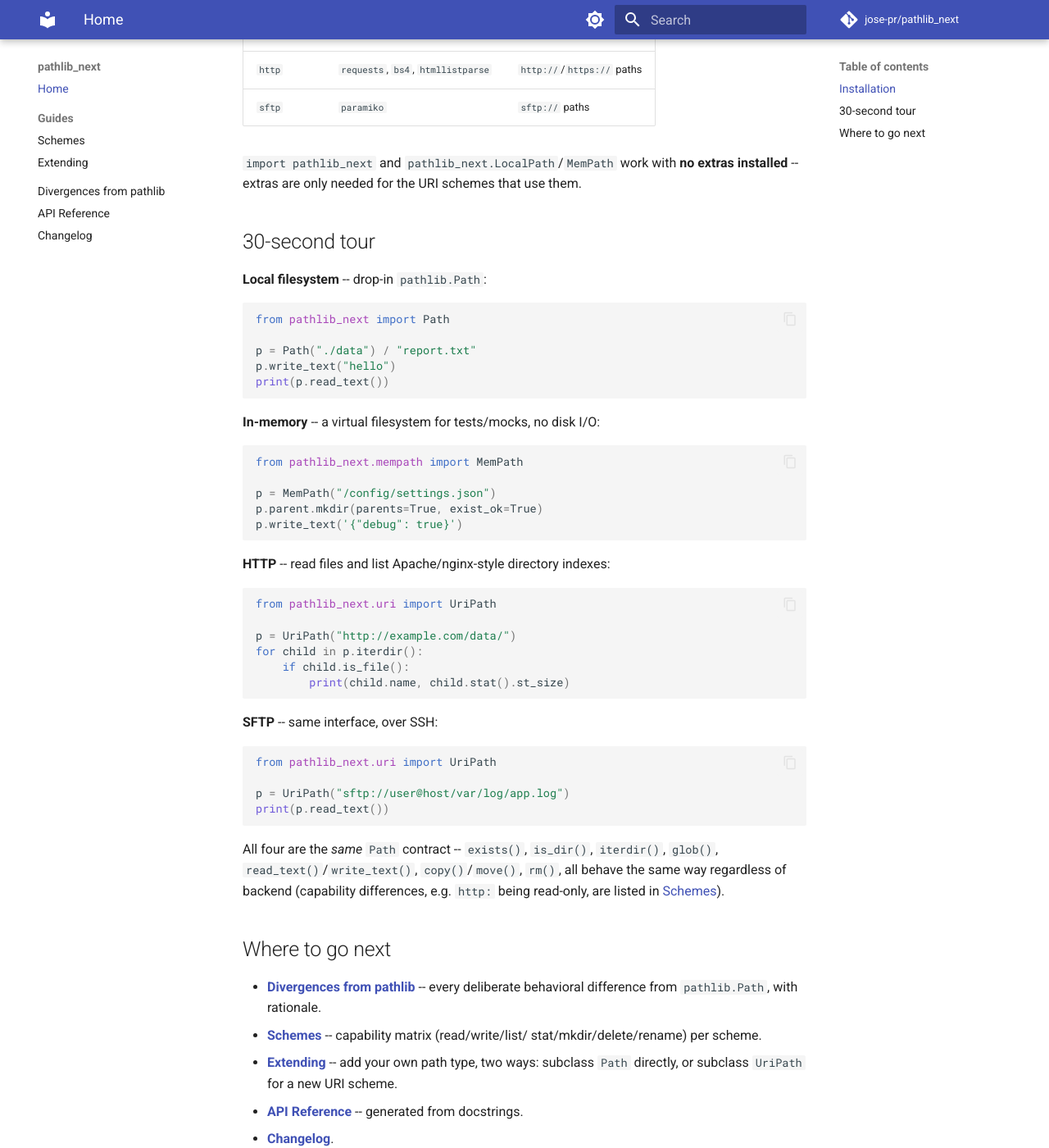
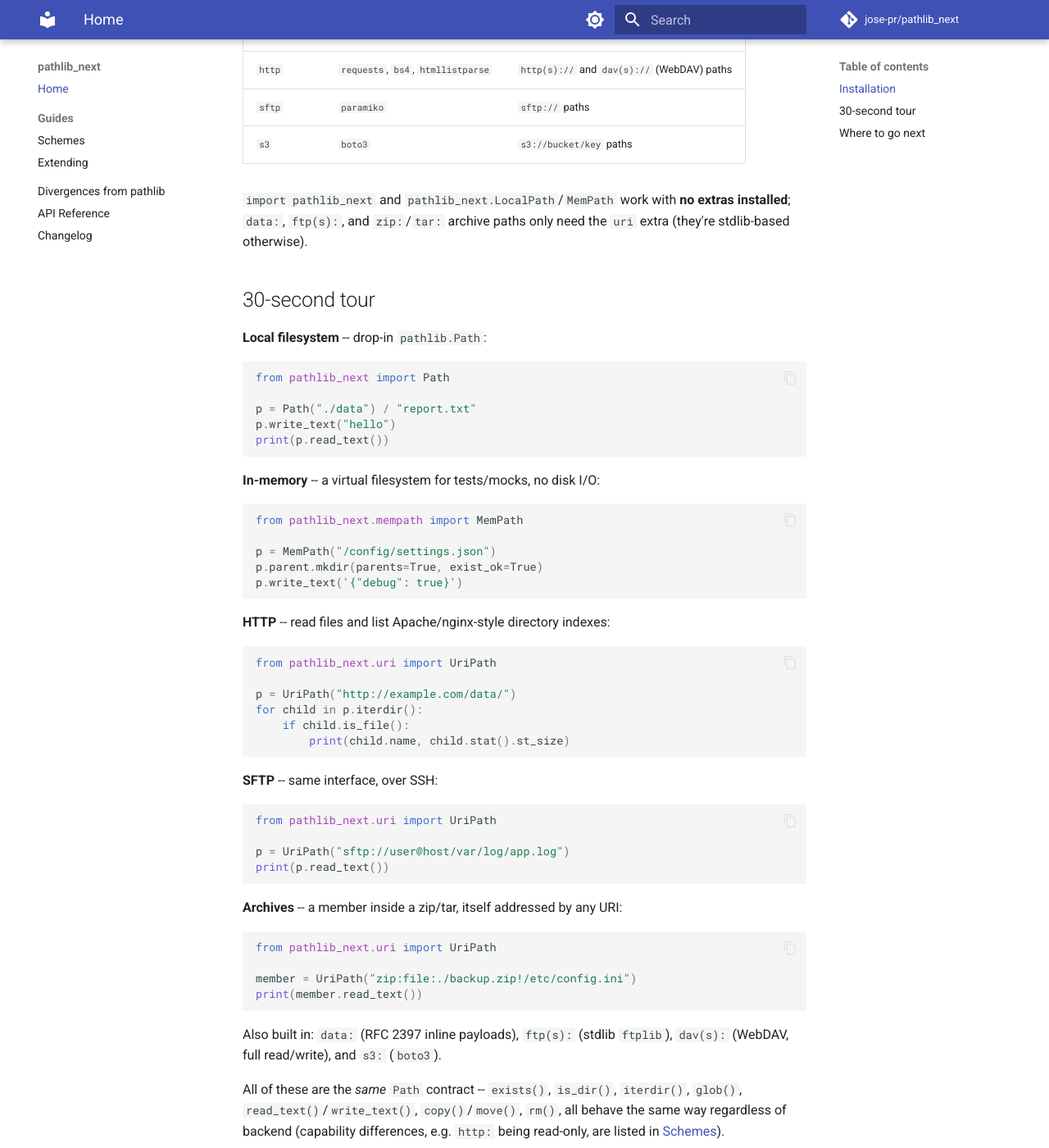
Before and after one commit to jose-pr/pathlib-next, an MkDocs documentation site: the page built from docs/index.md, in a window 1280 px wide and 1400 px high, scrolled down 525 px. Shown: the whole window at 82% size. Built offline with MkDocs 1.6.1 and Material for MkDocs 9.7.7, drawn with Linux system fonts in a browser that asks for light colours; comment, search, counter and statistics services are not loaded.

Commit message:
docs: catch README and landing page up to v0.7.0 scheme set
Capability matrix, extras table, and quick starts were still describing
the pre-0.6.0 scheme set; add data:, ftp(s):, zip:/tar:, dav(s):, and s3:
(all shipped in 0.6.0/0.7.0 but previously only documented in the
Schemes guide).

````diff
--- a/docs/index.md
+++ b/docs/index.md
@@ -17,13 +17,14 @@ pip install pathlib_next
 
 | Extra | Adds | Needed for |
 | --- | --- | --- |
-| `uri` | `uritools` | `Uri`/`UriPath` parsing |
-| `http` | `requests`, `bs4`, `htmllistparse` | `http://`/`https://` paths |
+| `uri` | `uritools` | `Uri`/`UriPath` parsing (any URI scheme) |
+| `http` | `requests`, `bs4`, `htmllistparse` | `http(s)://` and `dav(s)://` (WebDAV) paths |
 | `sftp` | `paramiko` | `sftp://` paths |
+| `s3` | `boto3` | `s3://bucket/key` paths |
 
 `import pathlib_next` and `pathlib_next.LocalPath`/`MemPath` work with **no
-extras installed** -- extras are only needed for the URI schemes that use
-them.
+extras installed**; `data:`, `ftp(s):`, and `zip:`/`tar:` archive paths only
+need the `uri` extra (they're stdlib-based otherwise).
 
 ## 30-second tour
 
@@ -67,7 +68,19 @@ p = UriPath("sftp://user@host/var/log/app.log")
 print(p.read_text())
 ```
 
-All four are the *same* `Path` contract -- `exists()`, `is_dir()`,
+**Archives** -- a member inside a zip/tar, itself addressed by any URI:
+
+```python
+from pathlib_next.uri import UriPath
+
+member = UriPath("zip:file:./backup.zip!/etc/config.ini")
+print(member.read_text())
+```
+
+Also built in: `data:` (RFC 2397 inline payloads), `ftp(s):` (stdlib
+`ftplib`), `dav(s):` (WebDAV, full read/write), and `s3:` (`boto3`).
+
+All of these are the *same* `Path` contract -- `exists()`, `is_dir()`,
 `iterdir()`, `glob()`, `read_text()`/`write_text()`, `copy()`/`move()`,
 `rm()`, all behave the same way regardless of backend (capability
 differences, e.g. `http:` being read-only, are listed in
````
Also changed, not shown: CHANGELOG.md (+6 -0 lines), README.md (+35 -16 lines).
